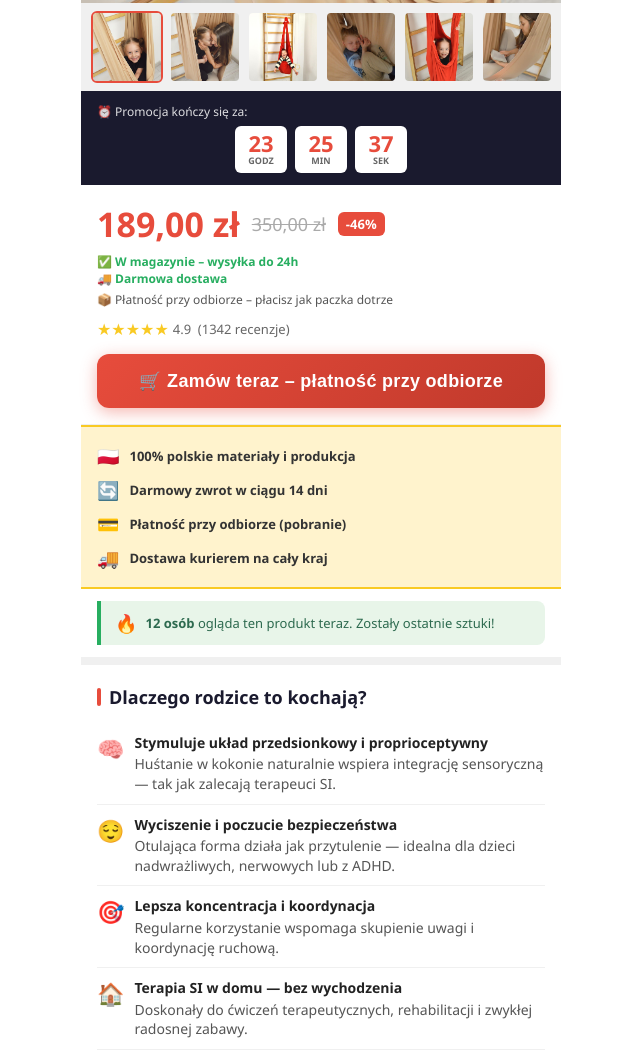
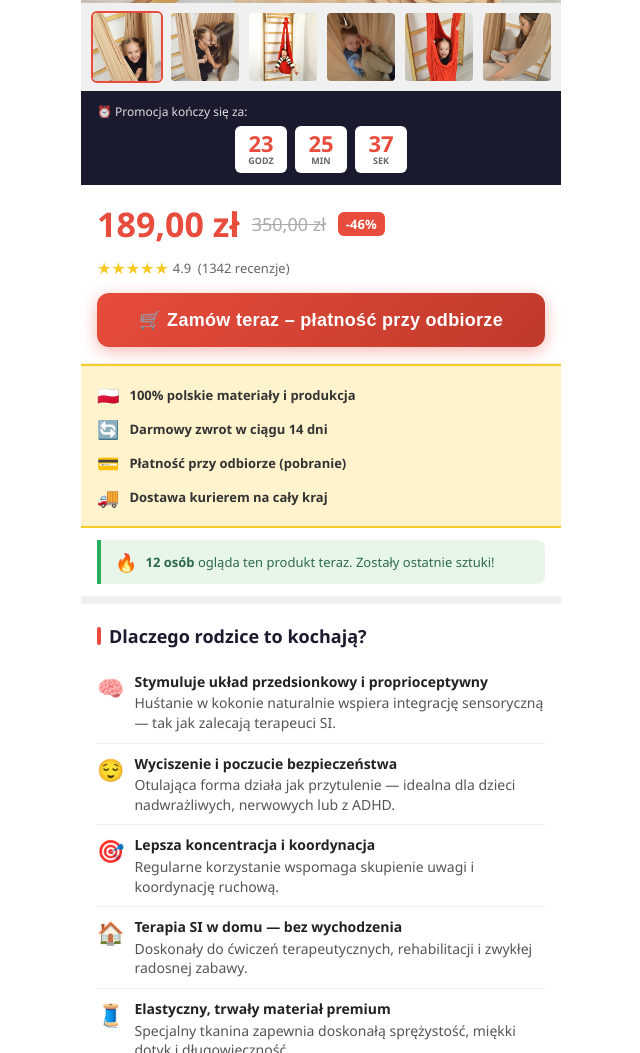
Before and after one commit to vitalkess/kokon-sensoryczny, a plain HTML site: page index.html in a window 1280 px wide. Shown: the part 683-1736 px from the top of the page, without its empty margins (319-959 px from the left). Drawn offline with Linux system fonts and the light colour scheme.

Commit message:
Update from local

```diff
--- a/index.html
+++ b/index.html
@@ -644,9 +644,6 @@
     <span class="price-old">350,00 zł</span>
     <span class="discount-tag">-46%</span>
   </div>
-  <div class="price-note">✅ W magazynie – wysyłka do 24h</div>
-  <div class="price-note">🚚 Darmowa dostawa</div>
-  <div class="shipping-note">📦 Płatność przy odbiorze – płacisz jak paczka dotrze</div>
   <div class="stars-row" style="margin-top:10px; justify-content:flex-start;">
     <span class="stars" style="color:#f9ca24; font-size:16px;">★★★★★</span>
     <span class="stars-label" style="font-size:13px; color:#555;">4.9 &nbsp;(1342 recenzje)</span>
```
